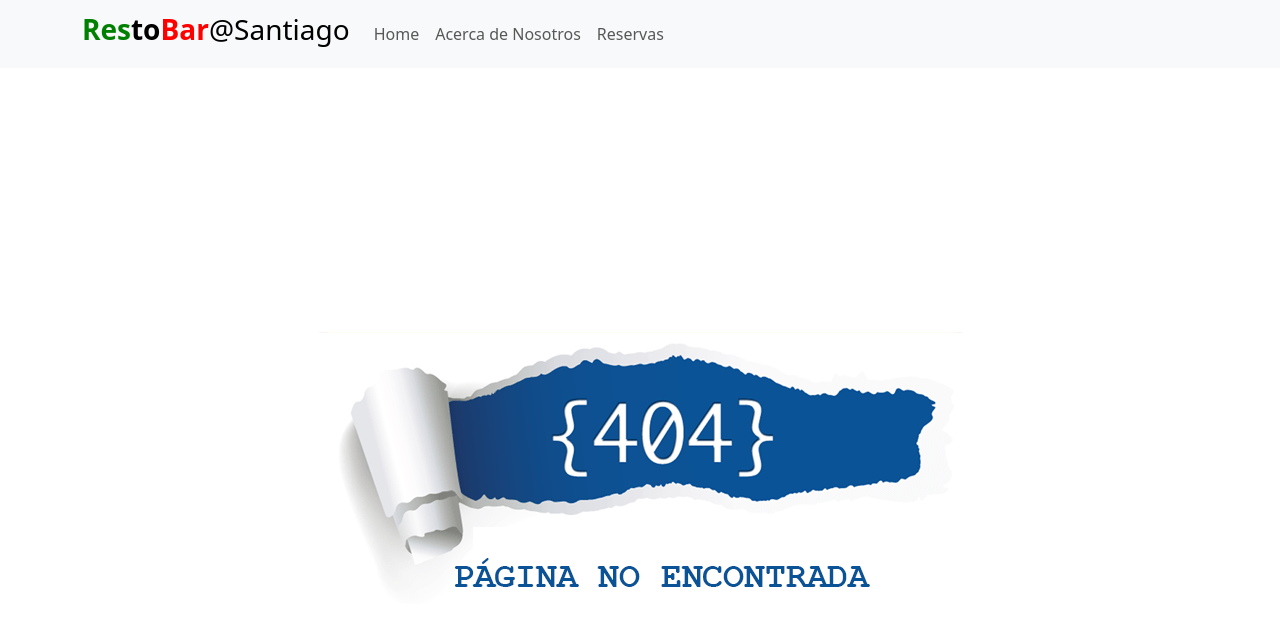
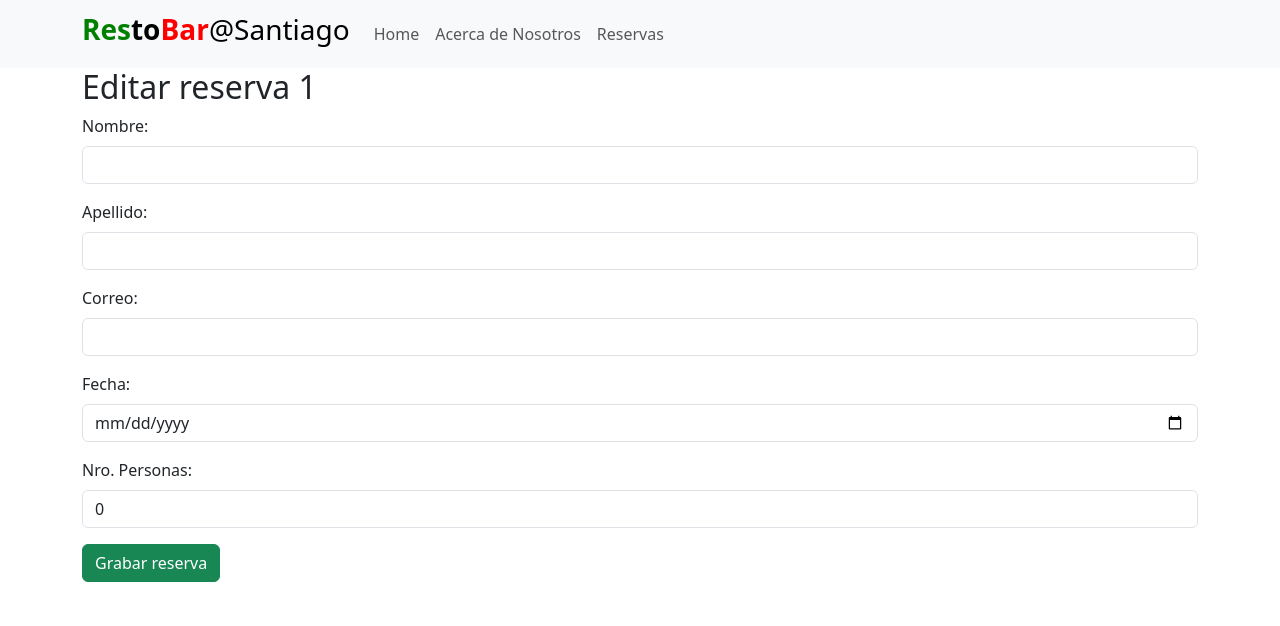
Before and after one commit to Ddelajara/AppRestoBar, a React (Vite) app: page /EditarReserva/1 in a window 1280 px wide. Shown: the top 626 px of the page. Built offline with nearby package versions, Linux system fonts and the light colour scheme; no server answers; the database is empty.

Commit message:
Modulo de Actualización

```diff
--- /dev/null
+++ b/src/components/EditarReserva.jsx
@@ -0,0 +1,121 @@
+import { getDoc, updateDoc, doc } from "firebase/firestore"
+import { useState, useEffect } from "react"
+import { useParams } from "react-router-dom"
+import { db } from "../assets/config/firebase"
+import { useNavigate } from "react-router-dom"
+
+
+export const EditarReserva = () => {
+
+    const [nombre, setNombre] = useState('')
+    const [apellido, setApellido] = useState('')
+    const [correo, setCorreo] = useState('')
+    const [fecha, setFecha] = useState('')
+    const [nropersonas, setNropersonas] = useState(0)
+
+    const {id} = useParams()
+
+
+    const navigate = useNavigate()
+
+    const ActualizarReserva = async (id) =>{
+        const myReserv = await getDoc(doc(db, 'reservas',id))
+
+        if (!myReserv.exists()){
+            alert('No se encontro la reserva con el id:'+ id);
+            return;
+        }
+        else{
+            setNombre(myReserv.data().nombre)
+            setApellido(myReserv.data().apellido)
+            setCorreo(myReserv.data().correo)
+            setFecha(myReserv.data().fecha)
+            setNropersonas(myReserv.data().nropersonas)
+        }
+    }
+
+    // const userCollectionRef = collection(db, 'reservas')
+
+    const onStore = async (event) => {
+        event.preventDefault();
+        const myReserv = doc(db, 'reservas', id)
+        const data ={
+            nombre: nombre,
+            apellido: apellido,
+            correo: correo,
+            fecha: fecha,
+            nropersonas: nropersonas
+        }
+
+        await updateDoc(myReserv, data)
+        alert("Registro actualizado exitosamente")
+
+        // navigate('/ListarReservas')
+
+    }
+
+    useEffect(() =>{
+        ActualizarReserva(id)
+    }, [])
+
+  return (
+    <div className="container">
+      {/* Formulario */}
+      <div className="row">
+        <div className="col">
+            <h2>Editar reserva {id}</h2>
+            <form onSubmit={onStore}>
+                <div className="mb-3">
+                  <label className="form-label">Nombre:</label><br/>
+                  <input  type="text"
+                          className="form-control"
+                          value={(nombre)}
+                          onChange={(e)=>setNombre((e.target).value)}
+                          />
+                 </div>
+
+                 <div className="mb-3">
+                  <label className="form-label">Apellido:</label><br/>
+                  <input  type="text"
+                          className="form-control"
+                          value={(apellido)}
+                          onChange={(e)=>setApellido((e.target).value)}
+                          />
+                 </div>
+
+                 <div className="mb-3">
+                  <label className="form-label">Correo:</label><br/>
+                  <input  type="text"
+                          className="form-control"
+                          value={(correo)}
+                          onChange={(e)=>setCorreo((e.target).value)}
+                          />
+                 </div>
+
+                 <div className="mb-3">
+                  <label className="form-label">Fecha:</label><br/>
+                  <input  type="date"
+                          className="form-control"
+                          value={(fecha)}
+                          onChange={(e)=>setFecha((e.target).value)}
+                          />
+                 </div>
+
+
+                 <div className="mb-3">
+                  <label className="form-label">Nro. Personas:</label><br/>
+                  <input  type="number"
+                          className="form-control"
+                          value={(nropersonas)}
+                          onChange={(e)=>setNropersonas((e.target).value)}
+                          />
+                 </div>
+
+                 <button type="submit" className="btn btn-success">Grabar reserva</button>
+
+            </form>
+        </div>
+      </div>
+    </div>
+)
+}
--- a/src/components/ListarReservas.jsx
+++ b/src/components/ListarReservas.jsx
@@ -52,7 +52,7 @@ export const ListarReservas = () => {
                                     <td>{x.fecha}</td>
                                     <td>{x.nropersonas}</td>
                                     <td>
-                                        <Link to={`edit/${x.id}`} className="btn btn-warning mx2">Editar</Link>
+                                        <Link to={`/EditarReserva/${x.id}`} className="btn btn-warning mx2">Editar</Link>
                                         <button className='btn btn-danger mx2'>Eliminar</button>
                                         {/* Aquí corregí la clase del botón de 'btn btn.danger' a 'btn btn-danger' */}
                                     </td>
--- a/src/router/AppRouter.jsx
+++ b/src/router/AppRouter.jsx
@@ -5,6 +5,7 @@ import { MenuNav } from "../components/MenuNav"
 import { NotFound } from "../components/NotFound"
 import { ListarReservas } from "../components/ListarReservas"
 import { CrearReserva } from "../components/CrearReserva"
+import { EditarReserva } from "../components/EditarReserva"
 
 export const AppRouter = () => {
   return (
@@ -16,6 +17,7 @@ export const AppRouter = () => {
             <Route path='About' element={<About />}/>
             <Route path='ListarReservas' element={<ListarReservas />}/>
             <Route path='CrearReserva' element={<CrearReserva />}/>
+            <Route path='EditarReserva/:id' element={<EditarReserva />}/>
             <Route path='*' element={<NotFound />}/>
         </Routes>
     </>
```
